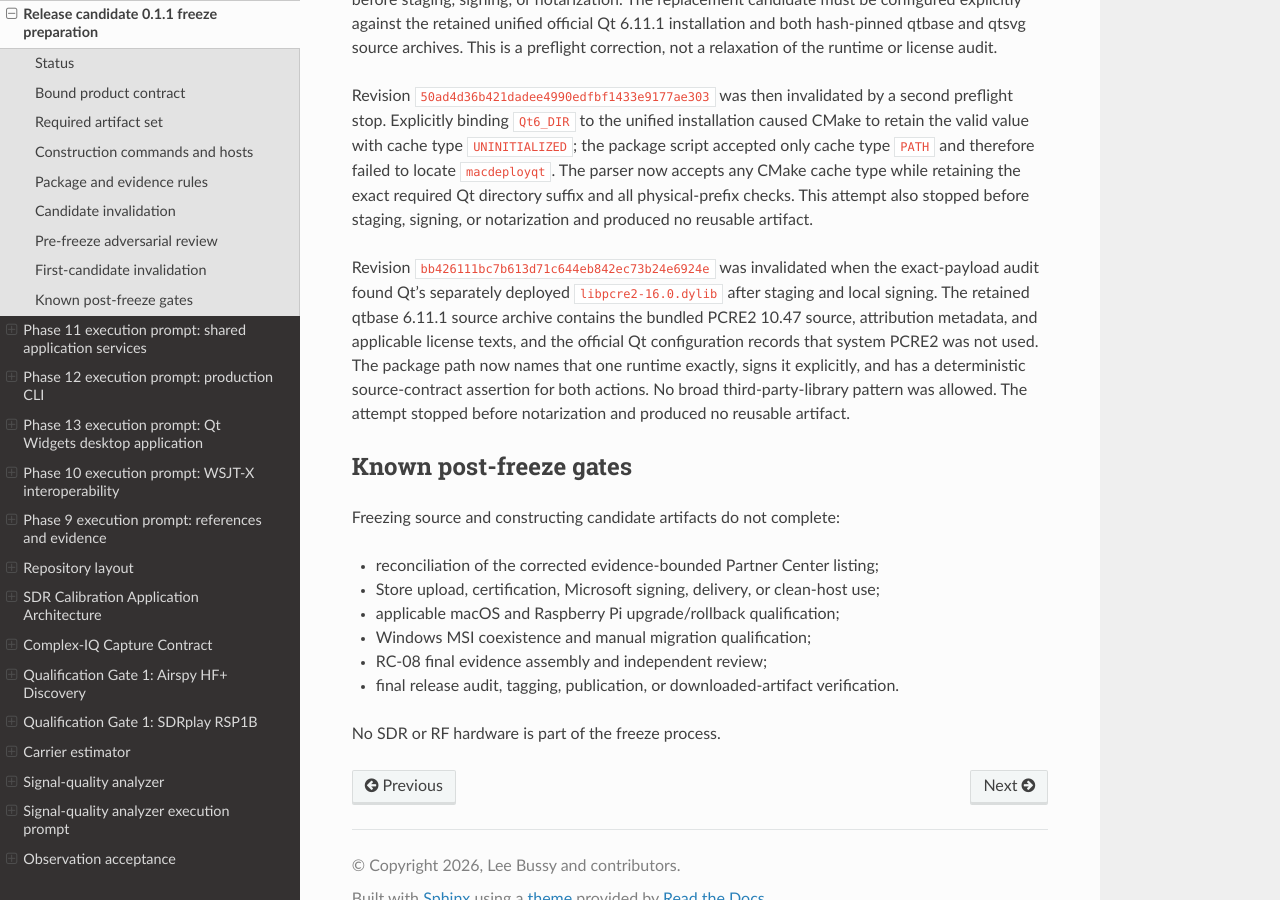
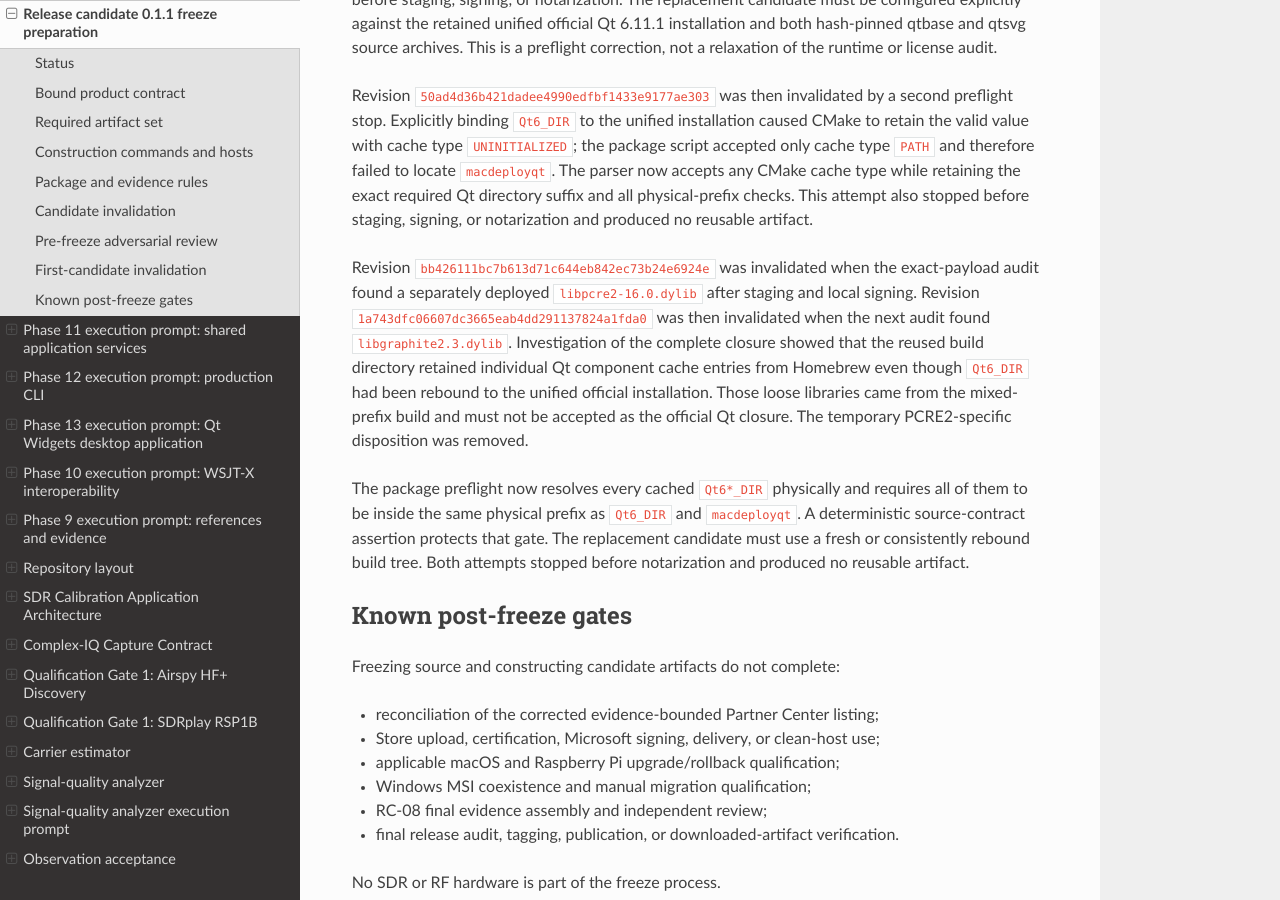
Before and after one commit to lbussy/SDR-Calibration, a Sphinx documentation site: the page built from docs/development/release-candidate-0.1.1-freeze-preparation.md, in a window 1280 px wide and 900 px high, scrolled down 3416 px. Built offline with Sphinx 7.4.7 and the Read the Docs theme 3.1.0, drawn with Linux system fonts in a browser that asks for light colours.

Commit message:
Reject mixed-prefix Qt release builds

```diff
--- a/docs/development/release-candidate-0.1.1-freeze-preparation.md
+++ b/docs/development/release-candidate-0.1.1-freeze-preparation.md
@@ -166,14 +166,20 @@ also stopped before staging, signing, or notarization and produced no reusable
 artifact.
 
 Revision `bb426111bc7b613d71c644eb842ec73b24e6924e` was invalidated when the
-exact-payload audit found Qt's separately deployed `libpcre2-16.0.dylib` after
-staging and local signing. The retained qtbase 6.11.1 source archive contains
-the bundled PCRE2 10.47 source, attribution metadata, and applicable license
-texts, and the official Qt configuration records that system PCRE2 was not
-used. The package path now names that one runtime exactly, signs it explicitly,
-and has a deterministic source-contract assertion for both actions. No broad
-third-party-library pattern was allowed. The attempt stopped before
-notarization and produced no reusable artifact.
+exact-payload audit found a separately deployed `libpcre2-16.0.dylib` after
+staging and local signing. Revision `1a743dfc06607dc3665eab4dd291137824a1fda0`
+was then invalidated when the next audit found `libgraphite2.3.dylib`.
+Investigation of the complete closure showed that the reused build directory
+retained individual Qt component cache entries from Homebrew even though
+`Qt6_DIR` had been rebound to the unified official installation. Those loose
+libraries came from the mixed-prefix build and must not be accepted as the
+official Qt closure. The temporary PCRE2-specific disposition was removed.
+
+The package preflight now resolves every cached `Qt6*_DIR` physically and
+requires all of them to be inside the same physical prefix as `Qt6_DIR` and
+`macdeployqt`. A deterministic source-contract assertion protects that gate.
+The replacement candidate must use a fresh or consistently rebound build tree.
+Both attempts stopped before notarization and produced no reusable artifact.
 
 ## Known post-freeze gates
 
```
Also changed, not shown: 2 other files.
